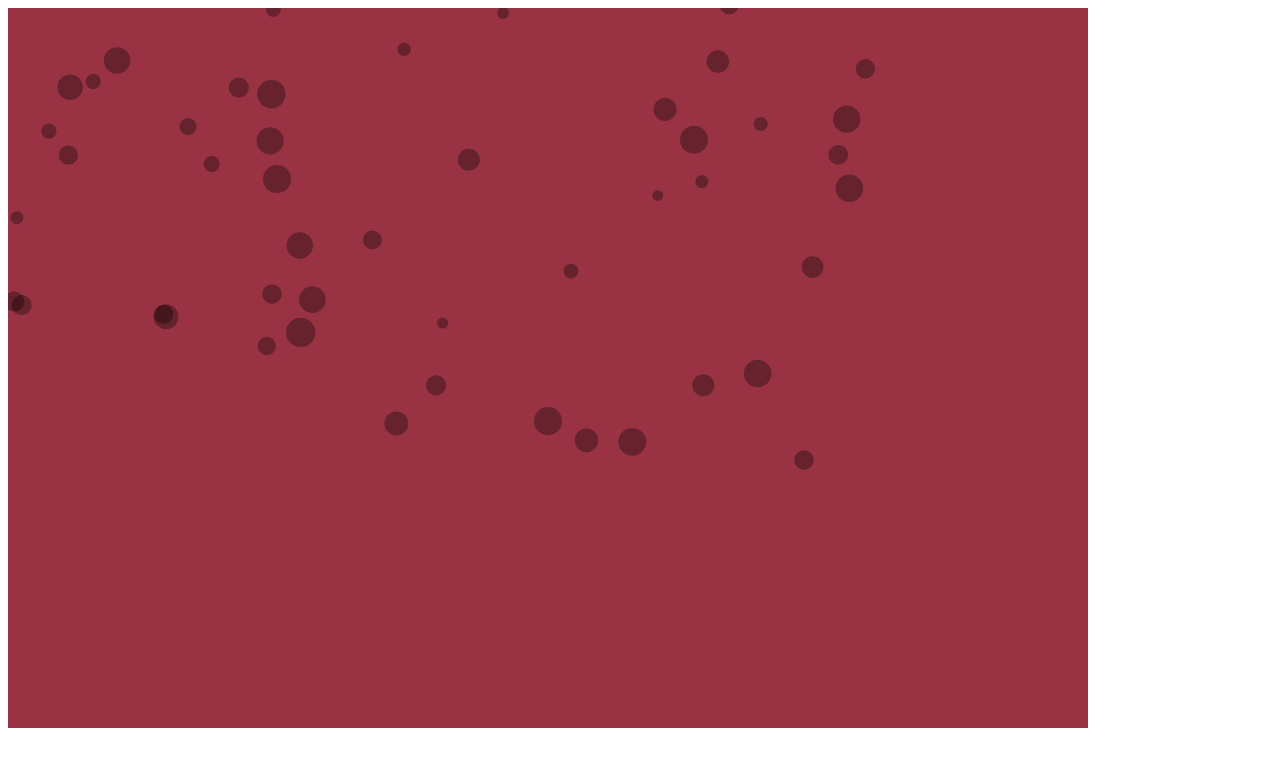
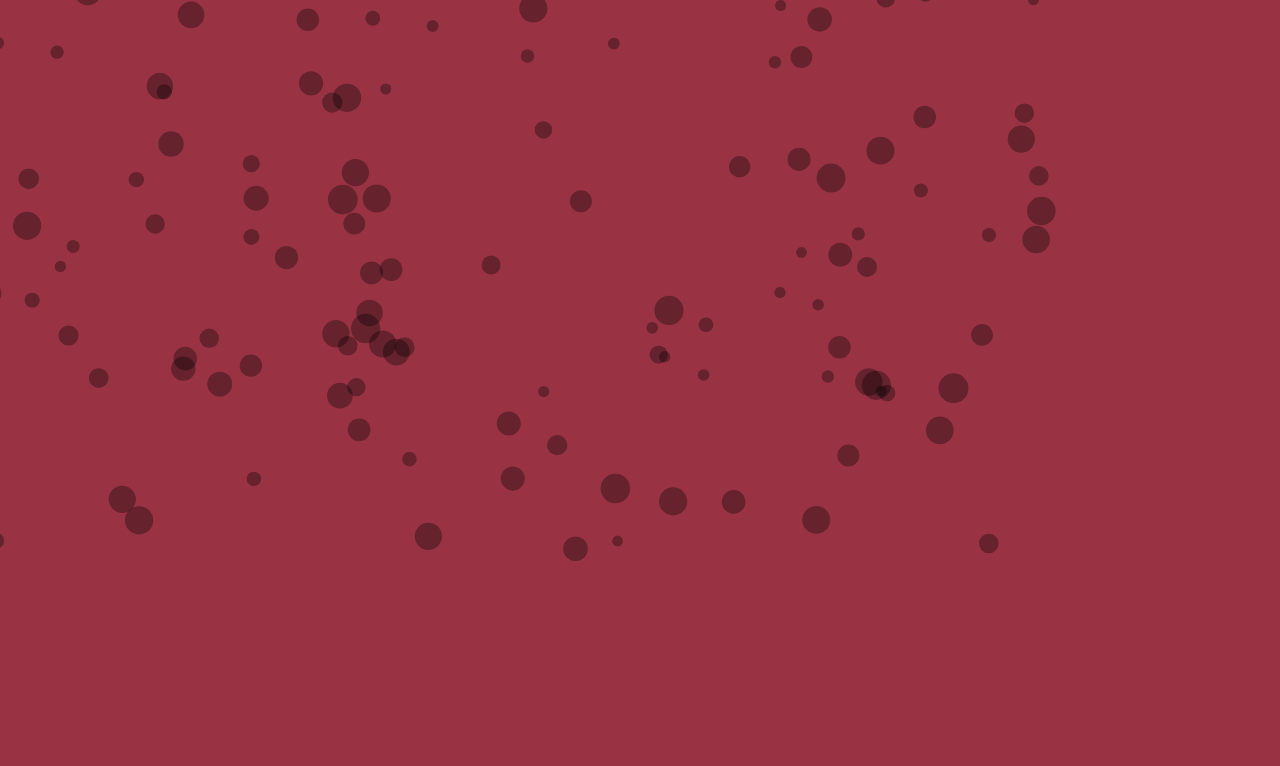
Before and after one commit to deviatorslegacy/angular-velocity-demo, a website built with Vite: page index.html in a window 1280 px wide. Built offline with nearby package versions, Linux system fonts and the light colour scheme; animation ran at ten frames a second.

Commit message:
Game now takes up full screen area.
To account for this, the amount of particles have doubled.
Notice the width/height assignments in main.js? Those will ensure that
the canvas image does not stretch to fit the screen.

```diff
--- a/index.html
+++ b/index.html
@@ -3,10 +3,10 @@
 <head>
     <meta charset="UTF-8">
     <title>JS Game</title>
-    <!-- <link rel="stylesheet" href="/styles.css"> -->
+    <link rel="stylesheet" href="/styles.css">
 </head>
 <body>
-    <canvas width="1080" height="720"></canvas>
+    <canvas></canvas>
     <script src="/main.js" type="module"></script>
 </body>
 </html>
--- a/main.js
+++ b/main.js
@@ -2,6 +2,9 @@ import Particle from './Particle.js';
 
 const canvas = document.querySelector('canvas');
 const context = canvas.getContext('2d');
+
+canvas.width = canvas.offsetWidth;
+canvas.height = canvas.offsetHeight;
 
 const game = {
     particles: [],
@@ -14,7 +17,7 @@ function main() {
     canvas.style.backgroundColor = '#934';
 
     const margin = 5;
-    for (let i = 0; i < 100; i++) {
+    for (let i = 0; i < 200; i++) {
         const x = Math.random() * (canvas.width - margin*2) + margin;
         const y = Math.random() * (canvas.height - margin*2) + margin;
         const radius = Math.random()*10 + 5;
--- /dev/null
+++ b/styles.css
@@ -0,0 +1,7 @@
+canvas {
+    position: absolute;
+    left: 0;
+    top: 0;
+    width: 100%;
+    height: 100%;
+}
```
